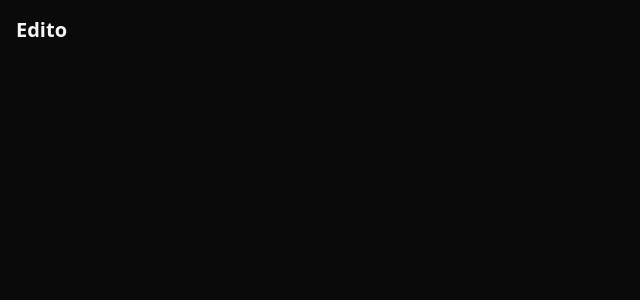
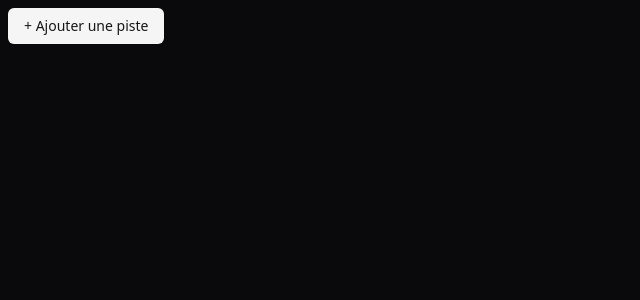
Before and after one commit to Sharkooss/Edito, a React (Vite) app in the folder apps/web/: page / in a window 1280 px wide. Shown: the top 300 px of the page, without its empty margins (0-640 px from the left). Built offline with nearby package versions, Linux system fonts and the light colour scheme.

Commit message:
feat(web): add TrackList/TrackHeader components

```diff
--- a/apps/web/src/App.tsx
+++ b/apps/web/src/App.tsx
@@ -1,7 +1,9 @@
+import { TrackList } from "./components/TrackList";
+
 export default function App() {
   return (
-    <div className="min-h-screen bg-neutral-950 text-neutral-100">
-      <h1 className="p-4 text-xl font-semibold">Edito</h1>
+    <div className="flex min-h-screen bg-studio-bg text-neutral-100">
+      <TrackList />
     </div>
   );
 }
--- /dev/null
+++ b/apps/web/src/components/TrackHeader.tsx
@@ -0,0 +1,23 @@
+import { useProjectStore, type Track } from "../store/projectStore";
+import { Button } from "./ui/button";
+
+const TRACK_COLORS = ["track-1", "track-2", "track-3", "track-4", "track-5", "track-6"];
+
+export function trackColorClass(index: number): string {
+  return `bg-${TRACK_COLORS[index % TRACK_COLORS.length]}`;
+}
+
+export function TrackHeader({ track, index }: { track: Track; index: number }) {
+  const removeTrack = useProjectStore((s) => s.removeTrack);
+  return (
+    <div className="flex h-24 w-48 shrink-0 flex-col justify-between border-b border-studio-border bg-studio-panel p-2">
+      <div className="flex items-center justify-between">
+        <span className={`h-2 w-2 rounded-full ${trackColorClass(index)}`} />
+        <span className="truncate text-sm font-medium">{track.name}</span>
+        <Button size="icon" variant="ghost" onClick={() => removeTrack(track.id)}>
+          ✕
+        </Button>
+      </div>
+    </div>
+  );
+}
--- /dev/null
+++ b/apps/web/src/components/TrackList.tsx
@@ -0,0 +1,33 @@
+import { randomUUID } from "../lib/uuid";
+import { useProjectStore } from "../store/projectStore";
+import { TrackHeader } from "./TrackHeader";
+import { Button } from "./ui/button";
+
+export function TrackList() {
+  const tracks = useProjectStore((s) => s.tracks);
+  const addTrack = useProjectStore((s) => s.addTrack);
+
+  function handleAdd() {
+    addTrack({
+      id: randomUUID(),
+      orderIndex: tracks.length,
+      name: `Piste ${tracks.length + 1}`,
+      color: "",
+      volume: 1,
+      pan: 0,
+      muted: false,
+      soloed: false,
+    });
+  }
+
+  return (
+    <div className="flex flex-col">
+      {tracks.map((t, i) => (
+        <TrackHeader key={t.id} track={t} index={i} />
+      ))}
+      <Button variant="secondary" className="m-2" onClick={handleAdd}>
+        + Ajouter une piste
+      </Button>
+    </div>
+  );
+}
--- /dev/null
+++ b/apps/web/src/lib/uuid.ts
@@ -0,0 +1,3 @@
+export function randomUUID(): string {
+  return crypto.randomUUID();
+}
--- a/apps/web/src/store/projectStore.ts
+++ b/apps/web/src/store/projectStore.ts
@@ -1,5 +1,7 @@
 import { create } from "zustand";
 import type { Track, Clip, MediaDTO } from "../api/client";
+
+export type { Track, Clip, MediaDTO };
 
 interface ProjectStoreState {
   tracks: Track[];
--- a/apps/web/tailwind.config.ts
+++ b/apps/web/tailwind.config.ts
@@ -3,6 +3,14 @@ import type { Config } from "tailwindcss";
 export default {
   darkMode: "class",
   content: ["./index.html", "./src/**/*.{ts,tsx}"],
+  safelist: [
+    "bg-track-1",
+    "bg-track-2",
+    "bg-track-3",
+    "bg-track-4",
+    "bg-track-5",
+    "bg-track-6",
+  ],
   theme: {
     extend: {
       borderRadius: {
```
